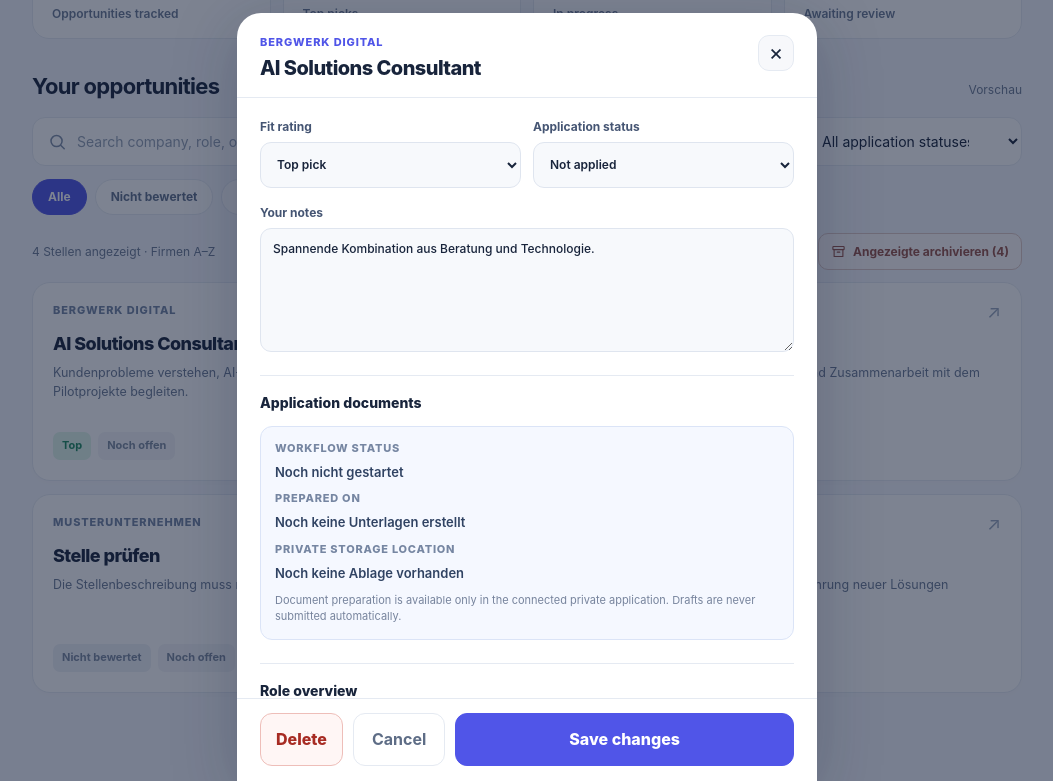
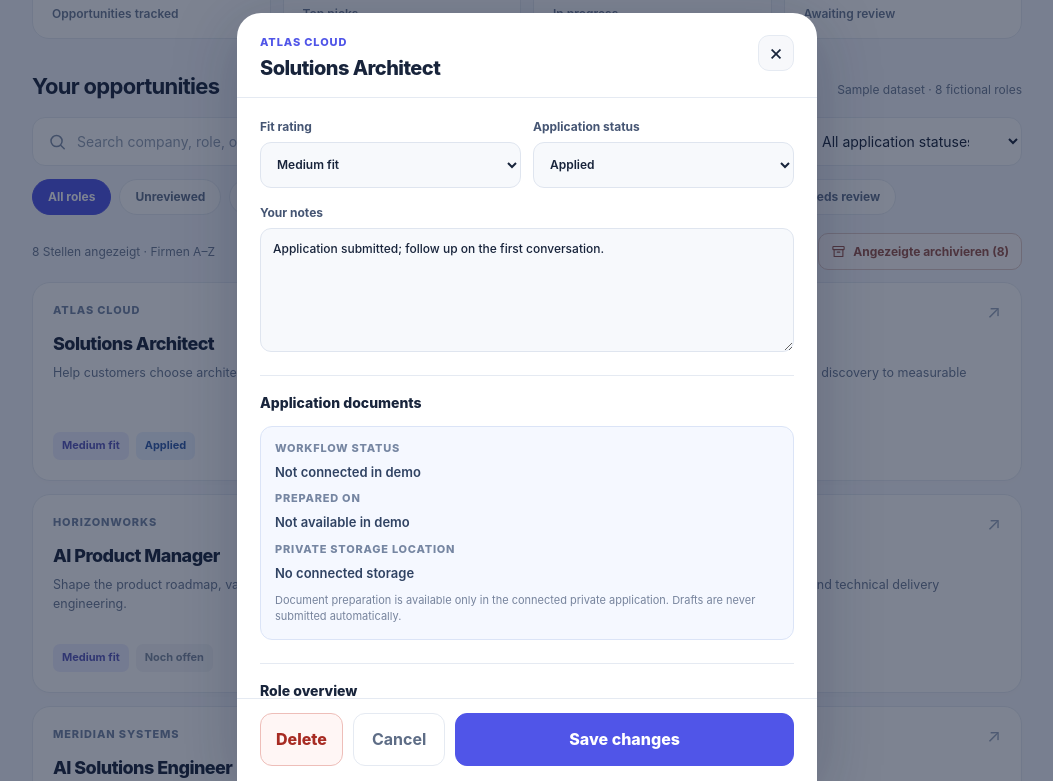
Before and after one commit to stephanboner/rolehorizon, a plain HTML site: page docs/index.html in a window 1280 px wide. Both pictures are taken after a click on the button 389 px from the left and 855 px from the top of the page. Shown: the part 474-1255 px from the top of the page, without its empty margins (113-1166 px from the left). Drawn offline with Linux system fonts and the light colour scheme.

Commit message:
Add eight consistent English fictional roles and localized demo controls

```diff
--- a/docs/index.html
+++ b/docs/index.html
@@ -451,6 +451,7 @@
     const isLive = typeof google !== 'undefined' && !!(google.script && google.script.run);
     const state = { jobs: [], query: '', rating: 'Alle', applied: 'all', active: null, loading: false, saving: false, bulkArchiving: false };
     const filters = ['Alle', 'Nicht bewertet', 'Top', 'Mittel', 'Too stretchy', 'langweilig', 'Falscher Ort', 'Prüfen'];
+    const ratingLabels = { 'Alle': 'All roles', 'Nicht bewertet': 'Unreviewed', 'Top': 'Top picks', 'Mittel': 'Medium fit', 'Too stretchy': 'Stretch roles', 'langweilig': 'Low interest', 'Falscher Ort': 'Wrong location', 'Prüfen': 'Needs review' };
     // Bei diesen Bewerbungsstatus verschwinden die Stellen aus der Standardansicht,
     // bleiben aber im Google Sheet und über den Statusfilter jederzeit erreichbar.
     const inactiveApplicationStatuses = ['Eingeladen', 'Abgelehnt', 'Archiviert'];
@@ -459,10 +460,70 @@
     // Die Vorschau läuft auch beim lokalen Öffnen der HTML-Datei.
     // Diese Beispiele werden NICHT in deine Tabelle geschrieben.
     const examples = [
-      { rowHint: 2, company: 'Bergwerk Digital', title: 'AI Solutions Consultant', about: 'Schweizer Technologieberatung für moderne Daten- und KI-Lösungen.', description: 'Kundenprobleme verstehen, AI-Anwendungen konzipieren und Pilotprojekte begleiten.', requirements: 'Technischer Hintergrund, Beratungserfahrung, Kommunikation und AI-Know-how.', rating: 'Top', applied: 'Nein', notes: 'Spannende Kombination aus Beratung und Technologie.', url: '', needsReview: false, revision: 'demo-2' },
-      { rowHint: 3, company: 'Limmat Tech', title: 'Senior Product Manager', about: 'Entwickelt Cloud-Produkte für Unternehmen.', description: 'Produktstrategie, Discovery, Priorisierung und Zusammenarbeit mit dem Engineering-Team.', requirements: 'Produktmanagement, Stakeholderführung, Erfahrung mit B2B-SaaS.', rating: 'Mittel', applied: 'In Vorbereitung', notes: '', url: '', needsReview: false, revision: 'demo-3' },
-      { rowHint: 4, company: 'Nordlicht Systems', title: 'Customer Success Lead', about: 'Anbieterin für cloudbasierte Business-Software.', description: 'Strategische Kunden betreuen und die Einführung neuer Lösungen begleiten.', requirements: 'Erfahrung mit Enterprise-Kunden und Transformation.', rating: 'Top', applied: 'Ja', notes: 'Bewerbung verschickt.', url: '', needsReview: false, revision: 'demo-4' },
-      { rowHint: 5, company: 'Musterunternehmen', title: '', about: '', description: '', requirements: '', rating: '', applied: '', notes: '⚠️ AUTOMATISCH PRUEFEN: Ausschreibung konnte nicht geladen werden', url: '', needsReview: true, revision: 'demo-5' }
+      {
+        rowHint: 2, company: 'Northstar Labs', title: 'Forward Deployed Engineer',
+        about: 'A fictional software company building AI-powered tools for enterprise teams.',
+        description: 'Design solutions with customers, implement integrations and deploy useful AI workflows.',
+        requirements: 'Python or TypeScript, software architecture, customer collaboration and rapid prototyping.',
+        rating: 'Top', applied: 'Nein', notes: 'Excellent mix of hands-on engineering and customer impact.',
+        url: '', needsReview: false, revision: 'demo-2'
+      },
+      {
+        rowHint: 3, company: 'Meridian Systems', title: 'AI Solutions Engineer',
+        about: 'A fictional B2B platform company helping teams adopt applied AI.',
+        description: 'Translate business requirements into AI-enabled prototypes and production integrations.',
+        requirements: 'APIs, cloud platforms, Python, solution design and technical communication.',
+        rating: 'Top', applied: 'In Vorbereitung', notes: 'Prepare a tailored application and review the technical challenges.',
+        url: '', needsReview: false, revision: 'demo-3'
+      },
+      {
+        rowHint: 4, company: 'Atlas Cloud', title: 'Solutions Architect',
+        about: 'A fictional cloud infrastructure provider for fast-growing companies.',
+        description: 'Help customers choose architectures and build reliable cloud integrations.',
+        requirements: 'Cloud architecture, security fundamentals and stakeholder communication.',
+        rating: 'Mittel', applied: 'Ja', notes: 'Application submitted; follow up on the first conversation.',
+        url: '', needsReview: false, revision: 'demo-4'
+      },
+      {
+        rowHint: 5, company: 'HorizonWorks', title: 'AI Product Manager',
+        about: 'A fictional SaaS company developing workflow automation products.',
+        description: 'Shape the product roadmap, validate user needs and partner with engineering.',
+        requirements: 'Product discovery, technical fluency and B2B software experience.',
+        rating: 'Mittel', applied: 'Nein', notes: 'Interesting product scope; compare against engineering-heavy roles.',
+        url: '', needsReview: false, revision: 'demo-5'
+      },
+      {
+        rowHint: 6, company: 'Keystone Robotics', title: 'Robotics Engineering Lead',
+        about: 'A fictional robotics startup building autonomous industrial systems.',
+        description: 'Coordinate robotics software development and technical delivery milestones.',
+        requirements: 'Advanced robotics, C++, systems engineering and team leadership.',
+        rating: 'Too stretchy', applied: 'Nein', notes: 'Strong technology fit, but specialised robotics background is a gap.',
+        url: '', needsReview: false, revision: 'demo-6'
+      },
+      {
+        rowHint: 7, company: 'Pinecone Analytics', title: 'Value Engineer',
+        about: 'A fictional enterprise analytics company.',
+        description: 'Connect process data to business outcomes and quantify transformation opportunities.',
+        requirements: 'Analytical thinking, Python, enterprise process knowledge and workshops.',
+        rating: '', applied: 'Nein', notes: 'Review customer engagement expectations.',
+        url: '', needsReview: false, revision: 'demo-7'
+      },
+      {
+        rowHint: 8, company: 'Aurora Systems', title: 'Customer Transformation Lead',
+        about: 'A fictional enterprise software vendor.',
+        description: 'Lead technology adoption programmes from discovery to measurable results.',
+        requirements: 'Consultative communication, integrations and change management.',
+        rating: '', applied: 'Nein', notes: 'Check how much coding is involved.',
+        url: '', needsReview: false, revision: 'demo-8'
+      },
+      {
+        rowHint: 9, company: 'Silverline Technologies', title: 'Data Platform Consultant',
+        about: 'A fictional data infrastructure company.',
+        description: 'Design data pipelines, advise enterprise clients and support implementation.',
+        requirements: 'SQL, APIs, Python and data architecture fundamentals.',
+        rating: '', applied: 'Nein', notes: 'Investigate role scope and customer project variety.',
+        url: '', needsReview: false, revision: 'demo-9'
+      }
     ];
 
     function el(tag, cls, text) {
@@ -472,7 +533,7 @@
       return node;
     }
     function norm(value) {
-      return String(value || '').toLocaleLowerCase('de-CH').normalize('NFD').replace(/[\u0300-\u036f]/g, '');
+      return String(value || '').toLocaleLowerCase('en-US').normalize('NFD').replace(/[\u0300-\u036f]/g, '');
     }
     function validUrl(raw) {
       try {
@@ -506,7 +567,7 @@
       if (!isLive) {
         state.jobs = examples.map(j => ({ ...j }));
         $('demoNote').hidden = false;
-        $('lastFetched').textContent = 'Vorschau';
+        $('lastFetched').textContent = 'Sample dataset · 8 fictional roles';
         setLoading(false);
         render();
         return;
@@ -547,10 +608,10 @@
         // Firmen ohne Namen erst am Schluss anzeigen.
         if (!companyA) return companyB ? 1 : 0;
         if (!companyB) return -1;
-        const companyOrder = companyA.localeCompare(companyB, 'de-CH', { sensitivity: 'base', numeric: true });
+        const companyOrder = companyA.localeCompare(companyB, 'en-US', { sensitivity: 'base', numeric: true });
         if (companyOrder !== 0) return companyOrder;
         // Mehrere Stellen derselben Firma nach Jobtitel auflisten.
-        const titleOrder = String(a.title || '').localeCompare(String(b.title || ''), 'de-CH', { sensitivity: 'base', numeric: true });
+        const titleOrder = String(a.title || '').localeCompare(String(b.title || ''), 'en-US', { sensitivity: 'base', numeric: true });
         return titleOrder || (b.rowHint - a.rowHint);
       });
     }
@@ -559,13 +620,13 @@
       const activeJobs = jobs.filter(j => !isInactiveApplication(j));
       $('statAll').textContent = activeJobs.length;
       $('statTop').textContent = activeJobs.filter(j => j.rating === 'Top').length;
-      $('statOpen').textContent = activeJobs.filter(j => j.applied !== 'Ja').length;
-      $('statReview').textContent = activeJobs.filter(j => j.needsReview).length;
+      $('statOpen').textContent = activeJobs.filter(j => ['In Vorbereitung', 'Ja'].includes(j.applied)).length;
+      $('statReview').textContent = activeJobs.filter(j => j.needsReview || !String(j.rating || '').trim()).length;
 
       const tabs = $('ratingFilters');
       tabs.replaceChildren();
       filters.forEach(name => {
-        const b = el('button', 'chip' + (state.rating === name ? ' active' : ''), name);
+        const b = el('button', 'chip' + (state.rating === name ? ' active' : ''), ratingLabels[name] || name);
         b.type = 'button';
         b.setAttribute('aria-pressed', String(state.rating === name));
         b.addEventListener('click', () => { state.rating = name; render(); });
@@ -672,21 +733,21 @@
       btn.append(el('div', 'job-excerpt', job.description || (job.needsReview ? 'Die Stellenbeschreibung muss noch geprüft werden.' : job.about || 'Noch keine Zusammenfassung vorhanden.')));
       const bottom = el('div', 'job-bottom');
       const ratingClass = job.rating === 'Top' ? 'rating-top' : job.rating === 'Mittel' ? 'rating-mittel' : job.rating === 'Too stretchy' ? 'rating-stretchy' : job.rating === 'langweilig' ? 'rating-langweilig' : job.rating === 'Falscher Ort' ? 'rating-ort' : 'rating-blank';
-      bottom.append(el('span', 'pill ' + ratingClass, job.rating || 'Nicht bewertet'));
+      bottom.append(el('span', 'pill ' + ratingClass, ratingLabels[job.rating] || 'Unreviewed'));
       const appliedStyles = {
-        'Ja': ['applied-yes', 'Beworben'],
-        'In Vorbereitung': ['applied-prep', 'In Vorbereitung'],
-        'Später': ['applied-later', 'Später'],
-        'Eingeladen': ['applied-invited', 'Eingeladen'],
-        'Abgelehnt': ['applied-rejected', 'Abgelehnt'],
-        'Archiviert': ['applied-archived', 'Archiviert']
+        'Ja': ['applied-yes', 'Applied'],
+        'In Vorbereitung': ['applied-prep', 'Preparing'],
+        'Später': ['applied-later', 'For later'],
+        'Eingeladen': ['applied-invited', 'Interviewing'],
+        'Abgelehnt': ['applied-rejected', 'Rejected'],
+        'Archiviert': ['applied-archived', 'Archived']
       };
       const [appliedClass, appliedLabel] = appliedStyles[job.applied] || ['applied-no', 'Noch offen'];
       bottom.append(el('span', 'pill ' + appliedClass, appliedLabel));
       if (job.workflowStatus === 'Unterlagen erstellt') {
-        bottom.append(el('span', 'pill workflow-ready', 'Unterlagen erstellt'));
+        bottom.append(el('span', 'pill workflow-ready', 'Documents prepared'));
       }
-      if (job.needsReview) bottom.append(el('span', 'pill rating-review', 'Prüfen'));
+      if (job.needsReview) bottom.append(el('span', 'pill rating-review', 'Needs review'));
       btn.append(bottom);
       return btn;
     }
@@ -704,9 +765,9 @@
       $('editRating').value = ['Top', 'Mittel', 'Too stretchy', 'langweilig', 'Falscher Ort'].includes(job.rating) ? job.rating : '';
       $('editApplied').value = ['', 'Nein', 'In Vorbereitung', 'Später', 'Ja', ...inactiveApplicationStatuses].includes(job.applied) ? job.applied : '';
       $('editNotes').value = job.notes || '';
-      $('detailWorkflowStatus').textContent = job.workflowStatus || 'Noch nicht gestartet';
-      $('detailPreparedAt').textContent = job.preparedAt || 'Noch keine Unterlagen erstellt';
-      $('detailIcloudFolder').textContent = job.icloudFolder || 'Noch keine Ablage vorhanden';
+      $('detailWorkflowStatus').textContent = !isLive ? 'Not connected in demo' : job.workflowStatus || 'Not started';
+      $('detailPreparedAt').textContent = !isLive ? 'Not available in demo' : job.preparedAt || 'No documents prepared';
+      $('detailIcloudFolder').textContent = !isLive ? 'No connected storage' : job.icloudFolder || 'No folder available';
       setDetail('detailAbout', job.about);
       setDetail('detailDescription', job.description);
       setDetail('detailRequirements', job.requirements);
```
